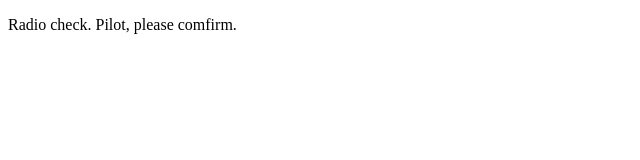
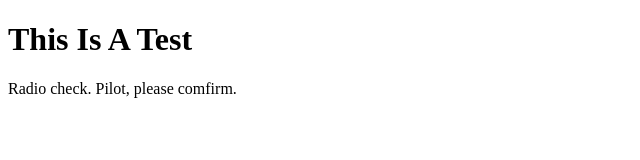
Before and after one commit to GreatTuere/Communication-log, a plain HTML site: page index.html in a window 1280 px wide. Shown: the whole page, without its empty margins (0-640 px from the left). Drawn offline with Linux system fonts and the light colour scheme.

Commit message:
Added a branch and h1 tag in index.html file

```diff
--- a/index.html
+++ b/index.html
@@ -2,6 +2,7 @@
 <html>
 
 <body>
+    <h1>This Is A Test</h1>
     <p>Radio check. Pilot, please comfirm.</p>
 </body>
 </html>
```
